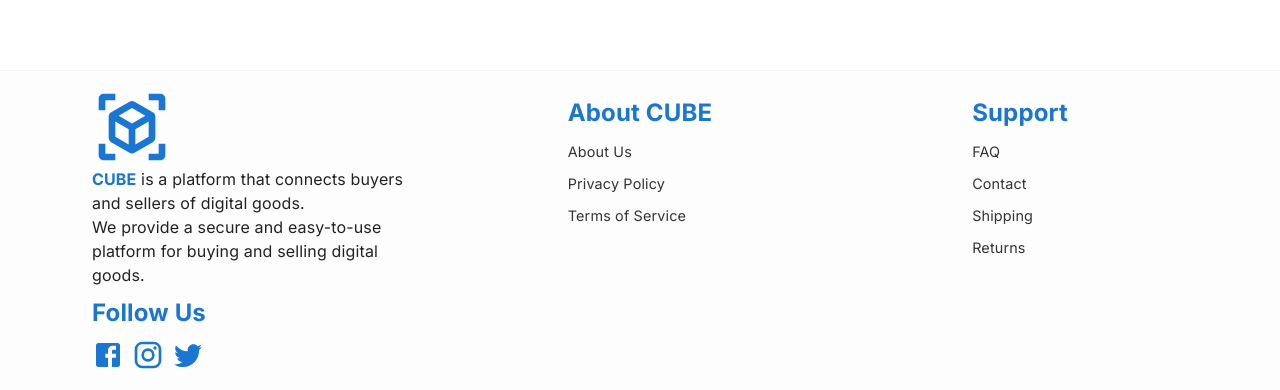
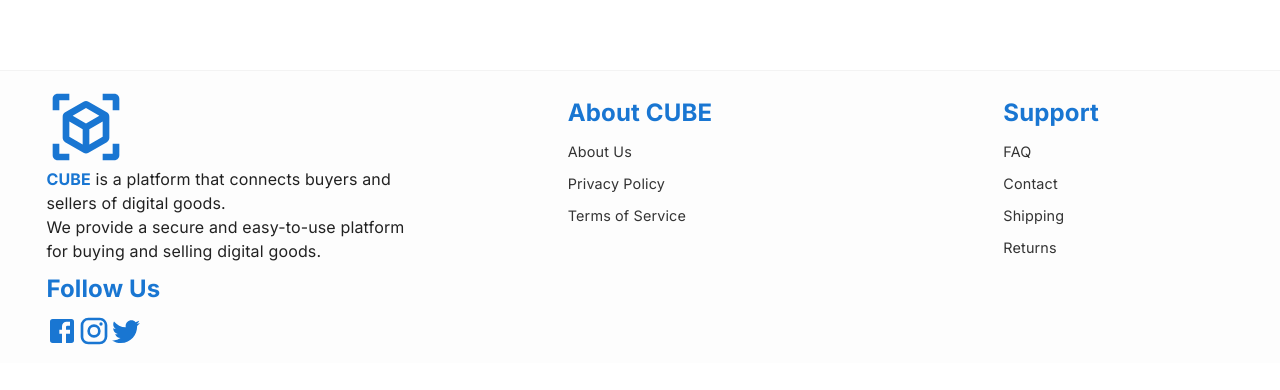
Before and after one commit to julianCostinea/cube_dropship, a Next.js app: page / in a window 1280 px wide. Shown: the part 842-1232 px from the top of the page. After the commit the page ends 1205 px from the top, so only its background shows below. Built offline with nearby package versions, Linux system fonts and the light colour scheme.

Commit message:
footerDone

```diff
--- a/src/app/components/footer/footer.component.tsx
+++ b/src/app/components/footer/footer.component.tsx
@@ -20,7 +20,8 @@ export default function Footer() {
           <br />
           We provide a secure and easy-to-use platform for buying and selling digital goods.
         </p>
-        <h2 className={styles.alignLeft}>Follow Us</h2>
+        <div className={styles.socialMedia}>
+          <h2>Follow Us</h2>
           <div className={styles.socialMediaIcons}>
             <a href="https://www.facebook.com">
               <FacebookIcon />
@@ -31,6 +32,7 @@ export default function Footer() {
             <a href="https://www.twitter.com">
               <TwitterIcon />
             </a>
+          </div>
         </div>
       </div>
       <div className={styles.footerItem}>
--- a/src/app/components/footer/footer.module.scss
+++ b/src/app/components/footer/footer.module.scss
@@ -1,19 +1,19 @@
 .footerContainer {
   display: flex;
   justify-content: space-evenly;
+  flex-direction: column;
   align-items: flex-start;
   background-color: #fdfdfd;
   border-top: 1px solid #f3f3f3;
   padding: 1rem 5rem;
   gap: 2rem;
+}
 .footerItem {
-    width: 30%;
+  width: 100%;
   display: flex;
   align-items: center;
   flex-direction: column;
-    .alignLeft {
-      align-self: flex-start;
-    }
+  text-align: center;
   h2 {
     margin: 0.5rem 0;
     color: #1976d2;
@@ -40,12 +40,11 @@
     }
   }
 }
-}
 
 .logoContainer {
-  width: 5rem;
-  height: 5rem;
-  align-self: flex-start;
+  width: 7rem;
+  height: 7rem;
+  align-self: center;
   svg {
     width: 100%;
     height: 100%;
@@ -53,15 +52,47 @@
   }
 }
 
+.socialMedia {
+  display: flex;
+  gap: 0.5rem;
+  align-self: center;
+  flex-direction: column;
+  h2 {
+    margin-bottom: 0;
+  }
   .socialMediaIcons {
     display: flex;
-  gap: 0.5rem;
-  align-self: flex-start;
+    justify-content: center;
     a {
-    svg {
       width: 2rem;
       height: 2rem;
+      svg {
+        height: 100%;
+        width: 100%;
         color: #1976d2;
       }
     }
   }
+}
+
+@media (min-width: 480px) {
+  .footerContainer {
+    flex-direction: row;
+    padding: 1rem 2rem;
+    .footerItem {
+      width: 30%;
+      text-align: left;
+    }
+  }
+  .logoContainer {
+    width: 5rem;
+    height: 5rem;
+    align-self: flex-start;
+  }
+  .socialMedia {
+    align-self: flex-start;
+    .socialMediaIcons{
+      align-self: flex-start;
+    }
+  }
+}
--- a/src/app/components/navbar/navbar.component.tsx
+++ b/src/app/components/navbar/navbar.component.tsx
@@ -1,4 +1,4 @@
-'use client'
+"use client";
 
 import * as React from "react";
 import AppBar from "@mui/material/AppBar";
@@ -15,6 +15,8 @@ import MenuIcon from "@mui/icons-material/Menu";
 import Toolbar from "@mui/material/Toolbar";
 import Typography from "@mui/material/Typography";
 import Button from "@mui/material/Button";
+
+import styles from "./navbar.module.scss";
 
 interface Props {
   /**
@@ -37,7 +39,7 @@ export default function DrawerAppBar(props: Props) {
 
   const drawer = (
     <Box onClick={handleDrawerToggle} sx={{ textAlign: "center" }}>
-      <Typography variant="h6" sx={{ my: 2 }}>
+      <Typography variant="h6" sx={{ my: 2, color: "#1976D2", fontWeight: "bold" }}>
         CUBE
       </Typography>
       <Divider />
@@ -53,8 +55,7 @@ export default function DrawerAppBar(props: Props) {
     </Box>
   );
 
-  const container =
-    window !== undefined ? () => window().document.body : undefined;
+  const container = window !== undefined ? () => window().document.body : undefined;
 
   return (
     <Box sx={{ display: "flex" }}>
@@ -70,16 +71,12 @@ export default function DrawerAppBar(props: Props) {
           >
             <MenuIcon />
           </IconButton>
-          <Typography
-            variant="h6"
-            component="div"
-            sx={{ flexGrow: 1, display: { xs: "none", sm: "block" } }}
-          >
+          <Typography variant="h6" component="div" sx={{ flexGrow: 1, display: { xs: "none", sm: "block" } }}>
             CUBE
           </Typography>
           <Box sx={{ display: { xs: "none", sm: "block" } }}>
             {navItems.map((item) => (
-              <Button key={item} sx={{ color: "#fff" }}>
+              <Button key={item} sx={{ color: "#fff" }} className={styles.desktopMenuItem}>
                 {item}
               </Button>
             ))}
--- /dev/null
+++ b/src/app/components/navbar/navbar.module.scss
@@ -0,0 +1,21 @@
+.desktopMenuItem {
+  position: relative;
+  ::after {
+    content: "";
+    display: block;
+    width: 100%;
+    height: 1px;
+    background-color: transparent;
+    opacity: 0;
+    transition: opacity 0.8s ease-in;
+    position: absolute;
+    bottom: 5px;
+  }
+}
+
+.desktopMenuItem:hover {
+  ::after {
+    background-color: #fff;
+    opacity: 1;
+  }
+}
```
Lines whose indentation alone changed are shown as unchanged.
